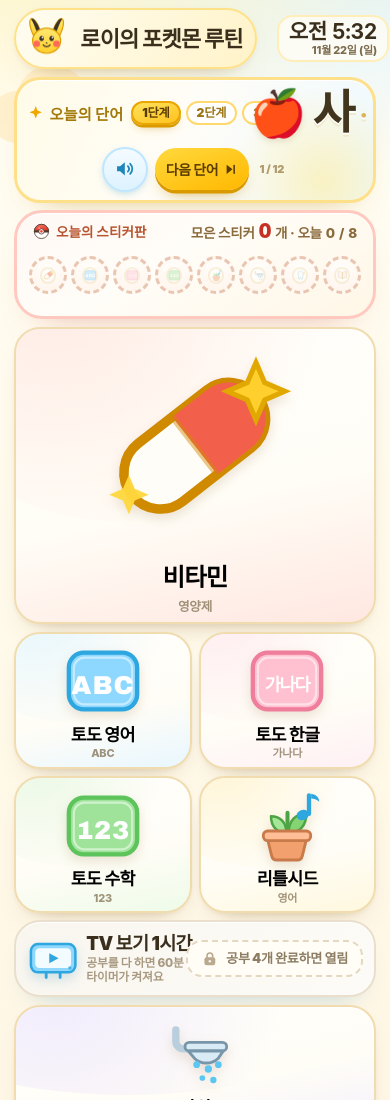
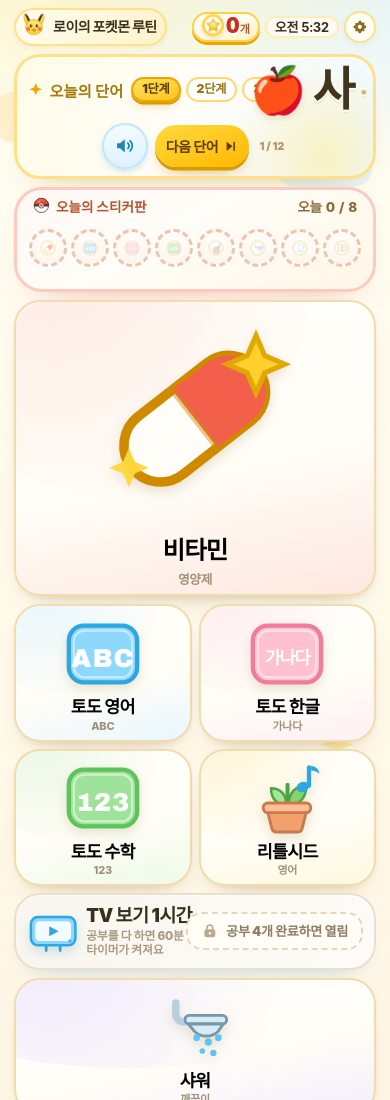
Before and after one commit to luli07998-stack/kids-routine, a plain HTML site: page roi/index.html in a window 390 px wide. Shown: the top 1100 px of the page. Drawn offline with Linux system fonts and the light colour scheme.

Commit message:
로이 루틴표: 헤더에 누적 스티커 배지 추가
- 누적 스티커 개수를 헤더 상단(시계 옆)에 큰 배지로 항상 표시
- 체크/해제, 설정 누적 조정 시 즉시 반영 + 살짝 튀는 애니메이션
- 스티커판 헤더는 오늘 진행도(오늘 N/8)만 남겨 중복 제거
- 좁은 화면(휴대폰)에서 헤더가 잘리지 않도록 반응형 보정

```diff
--- a/roi/index.html
+++ b/roi/index.html
@@ -56,6 +56,16 @@ button{font-family:inherit;touch-action:manipulation;-webkit-user-select:none;us
 .clock{display:flex;flex-direction:column;align-items:flex-end;padding:3px clamp(10px,1.2vw,16px);border-radius:16px;background:rgba(255,253,246,.78);border:2px solid #ffeeb8;flex:0 0 auto}
 .clock b{font-size:clamp(16px,2.5vh,25px);font-variant-numeric:tabular-nums;letter-spacing:-.02em;line-height:1.15}
 .clock small{font-size:clamp(9px,1.3vh,12px);color:var(--ink2);font-weight:800;line-height:1.2}
+/* cumulative sticker badge — always visible beside the clock */
+.total-badge{flex:0 0 auto;display:flex;align-items:baseline;gap:clamp(3px,.45vw,7px);padding:clamp(3px,.7vh,8px) clamp(12px,1.5vw,20px);border-radius:999px;background:linear-gradient(150deg,#fffef8 0%,#fff9e4 58%,#fff1c9 100%);border:3px solid #ffd23f;box-shadow:0 4px 0 #e9a800,0 16px 26px -18px rgba(170,120,0,.8),inset 0 2px 0 #fff;position:relative;white-space:nowrap;transform-origin:50% 60%}
+.total-badge::before{content:'';position:absolute;inset:2px;border-radius:999px;background:linear-gradient(180deg,rgba(255,255,255,.75),rgba(255,255,255,0) 42%);pointer-events:none}
+.total-badge .tb-star{align-self:center;width:clamp(24px,3.6vh,38px);height:clamp(24px,3.6vh,38px);flex:0 0 auto;border-radius:50%;background:radial-gradient(circle at 38% 28%,#fffef8,#fff6d6);box-shadow:inset 0 0 0 2.5px #ffd23f,0 2px 5px -1px rgba(150,100,0,.3);display:grid;place-items:center;animation:bob 2.9s ease-in-out infinite;position:relative;z-index:1}
+.total-badge .tb-star svg{width:74%;height:74%}
+.total-badge .tb-label{font-size:clamp(10px,1.65vh,15px);font-weight:900;color:#a8562f;letter-spacing:-.02em;line-height:1;position:relative;z-index:1}
+.total-badge b{font-size:clamp(26px,4.3vh,42px);font-weight:900;color:#c53024;line-height:.95;font-variant-numeric:tabular-nums;letter-spacing:-.035em;text-shadow:0 1.5px 0 rgba(255,255,255,.95);position:relative;z-index:1}
+.total-badge .tb-unit{font-size:clamp(11px,1.8vh,16px);font-weight:900;color:#a8562f;line-height:1;position:relative;z-index:1;margin-left:-1px}
+.total-badge.bump{animation:tbBump .55s cubic-bezier(.2,1.5,.4,1)}
+@keyframes tbBump{0%{transform:scale(1)}30%{transform:scale(1.15) rotate(-2.5deg)}62%{transform:scale(.97) rotate(1deg)}100%{transform:scale(1) rotate(0)}}
 .gear{width:clamp(36px,5.4vh,52px);height:clamp(36px,5.4vh,52px);border-radius:50%;border:2.5px solid #ffe188;background:#fffdf6;display:grid;place-items:center;box-shadow:var(--shadow);cursor:pointer;flex:0 0 auto;padding:0}
 .gear svg{width:56%;height:56%;color:#8a6c1c}
 .gear:active{transform:scale(.94)}
@@ -210,6 +220,38 @@ button{font-family:inherit;touch-action:manipulation;-webkit-user-select:none;us
 
 @media (max-width:900px){
   .brand p{display:none}
+}
+@media (max-width:820px){
+  .total-badge{padding:3px 11px;border-width:2px;gap:3px;box-shadow:0 3px 0 #e9a800,0 12px 20px -16px rgba(170,120,0,.8),inset 0 1.5px 0 #fff}
+  .total-badge .tb-label{display:none}
+  .total-badge .tb-star{width:24px;height:24px}
+}
+@media (max-width:560px){
+  .top{gap:6px}
+  .brand{padding:4px 9px 4px 5px;gap:6px}
+  .brand .mark{width:30px;height:30px}
+  .brand h1{font-size:15px}
+  .clock{padding:2px 8px}
+  .clock b{font-size:14px}
+  .clock small{display:none}
+  .gear{width:34px;height:34px}
+  .total-badge{padding:2px 9px;gap:2px}
+  .total-badge .tb-star{width:22px;height:22px}
+  .total-badge b{font-size:23px}
+  .total-badge .tb-unit{font-size:11px}
+}
+@media (max-width:400px){
+  .top{gap:5px}
+  .brand{padding:3px 8px 3px 4px;gap:5px}
+  .brand .mark{width:28px;height:28px}
+  .brand h1{font-size:14px}
+  .clock b{font-size:13px}
+  .gear{width:32px;height:32px}
+  .total-badge{padding:2px 8px}
+  .total-badge b{font-size:21px}
+}
+@media (max-width:340px){
+  .clock{display:none}
 }
 @media (orientation:portrait){
   html,body{overflow:auto;height:auto}
@@ -426,6 +468,12 @@ button{font-family:inherit;touch-action:manipulation;-webkit-user-select:none;us
       </div>
     </div>
     <div class="spacer"></div>
+    <div class="total-badge" id="totalBadge" title="지금까지 모은 스티커">
+      <span class="tb-star" aria-hidden="true"><svg viewBox="0 0 64 64"><use href="#seal-star"/></svg></span>
+      <span class="tb-label">누적</span>
+      <b id="totalStickers">0</b>
+      <span class="tb-unit">개</span>
+    </div>
     <div class="clock">
       <b id="clockHM">--:--</b>
       <small id="clockDate">--</small>
@@ -460,7 +508,7 @@ button{font-family:inherit;touch-action:manipulation;-webkit-user-select:none;us
   <section class="board" id="board" aria-label="오늘의 스티커판">
     <div class="board-top">
       <div class="board-title"><svg viewBox="0 0 64 64"><use href="#seal-ball"/></svg>오늘의 스티커판</div>
-      <div class="board-count">모은 스티커 <b id="totalStickers">0</b>개 · 오늘 <span id="todayCount">0</span>/<span id="todayTotal">8</span></div>
+      <div class="board-count">오늘 <span id="todayCount">0</span>/<span id="todayTotal">8</span></div>
       <div class="board-msg">⚡ 오늘 루틴 완성! 정말 대단해요!</div>
     </div>
     <div class="slots" id="slots"></div>
@@ -614,7 +662,8 @@ button{font-family:inherit;touch-action:manipulation;-webkit-user-select:none;us
   var D = {};
   function grabDom() {
     D.board = byId('board'); D.slots = byId('slots');
-    D.totalStickers = byId('totalStickers'); D.todayCount = byId('todayCount'); D.todayTotal = byId('todayTotal');
+    D.totalStickers = byId('totalStickers'); D.totalBadge = byId('totalBadge');
+    D.todayCount = byId('todayCount'); D.todayTotal = byId('todayTotal');
     D.clockHM = byId('clockHM'); D.clockDate = byId('clockDate');
     D.wordHint = byId('wordHint'); D.wordText = byId('wordText'); D.wordNo = byId('wordNo');
     D.wordSpeak = byId('wordSpeak'); D.wordNext = byId('wordNext'); D.stages = byId('stages');
@@ -889,11 +938,20 @@ button{font-family:inherit;touch-action:manipulation;-webkit-user-select:none;us
     });
   }
 
+  var lastTotalShown = null;
   function paintTotals() {
-    D.totalStickers.textContent = String(S.total);
+    var n = String(S.total);
+    D.totalStickers.textContent = n;
     D.todayCount.textContent = String(checkedCount());
     D.todayTotal.textContent = String(S.items.length);
     D.board.classList.toggle('done', allDone());
+    if (lastTotalShown !== null && lastTotalShown !== n && D.totalBadge) {
+      D.totalBadge.classList.remove('bump');
+      void D.totalBadge.offsetWidth;
+      D.totalBadge.classList.add('bump');
+      window.setTimeout(function () { D.totalBadge.classList.remove('bump'); }, 620);
+    }
+    lastTotalShown = n;
   }
 
   function renderAll() {
```
